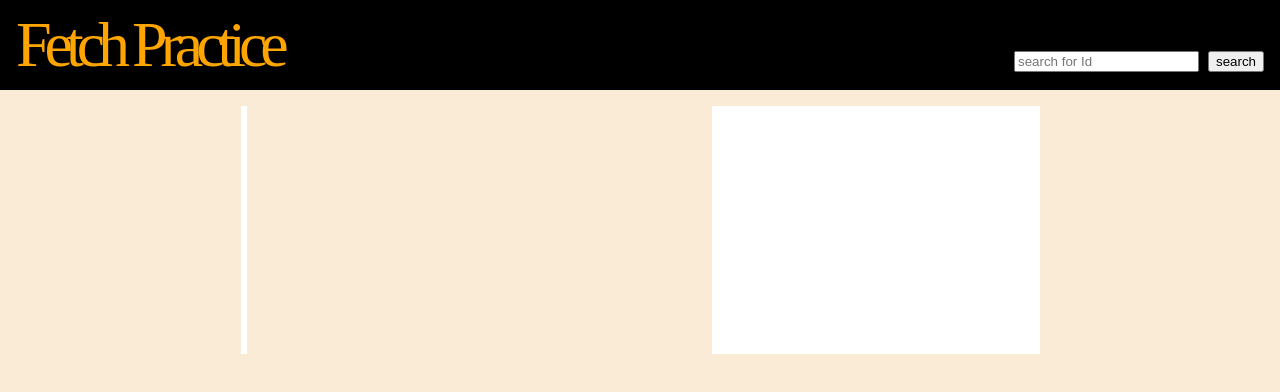
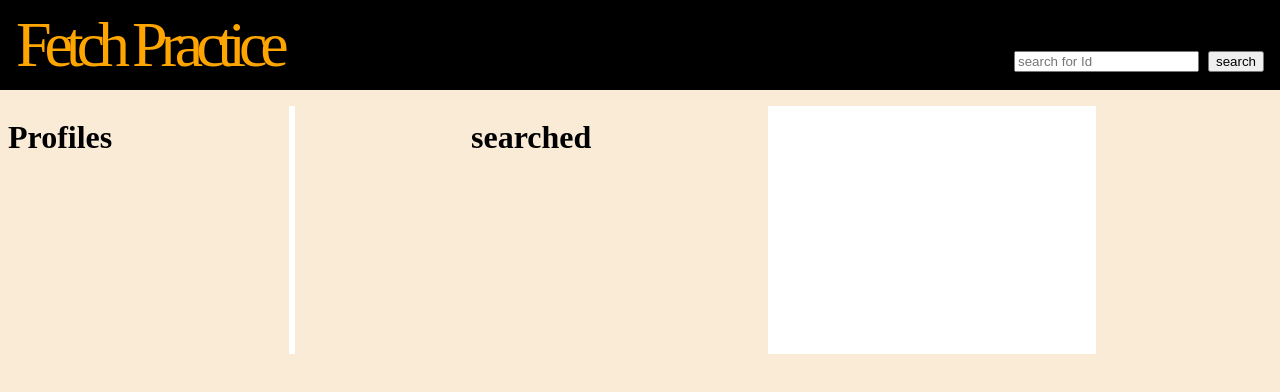
Before and after one commit to Sixsinglebird/fetchPractice, a plain HTML site: page index.html in a window 1280 px wide. Drawn offline with Linux system fonts and the light colour scheme; no server answers.

Commit message:
final commit

```diff
--- a/index.html
+++ b/index.html
@@ -16,7 +16,9 @@
       </nav>
     </header>
     <div id="display">
+      <h1>Profiles</h1>
       <p id="profiles"></p>
+      <h1>searched</h1>
       <p id="searched"></p>
     </div>
     <script src="./scripts/script.js"></script>
--- a/style/style.css
+++ b/style/style.css
@@ -79,3 +79,7 @@ nav {
 #login {
   display: inline;
 }
+
+html {
+  min-width: 900px;
+}
```
